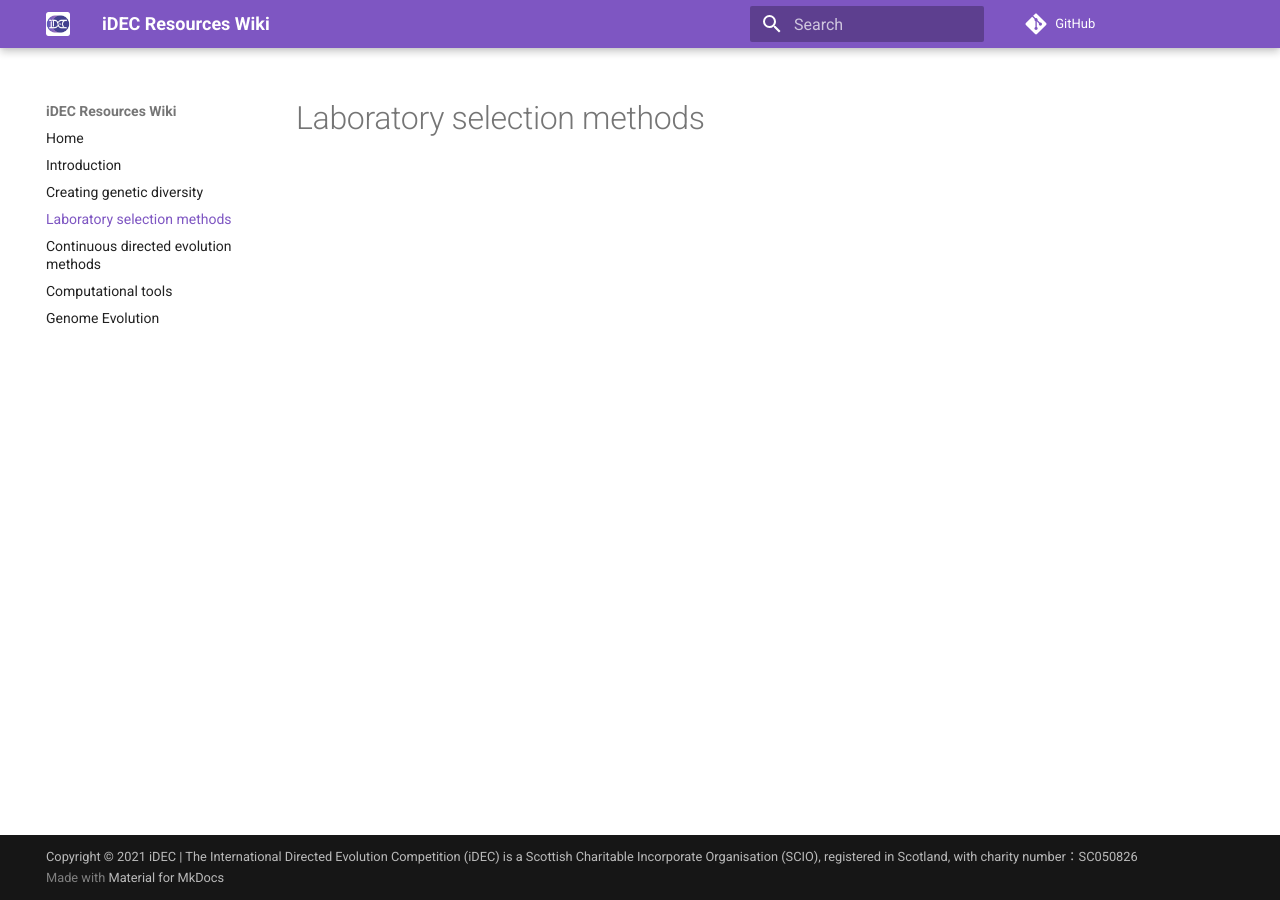
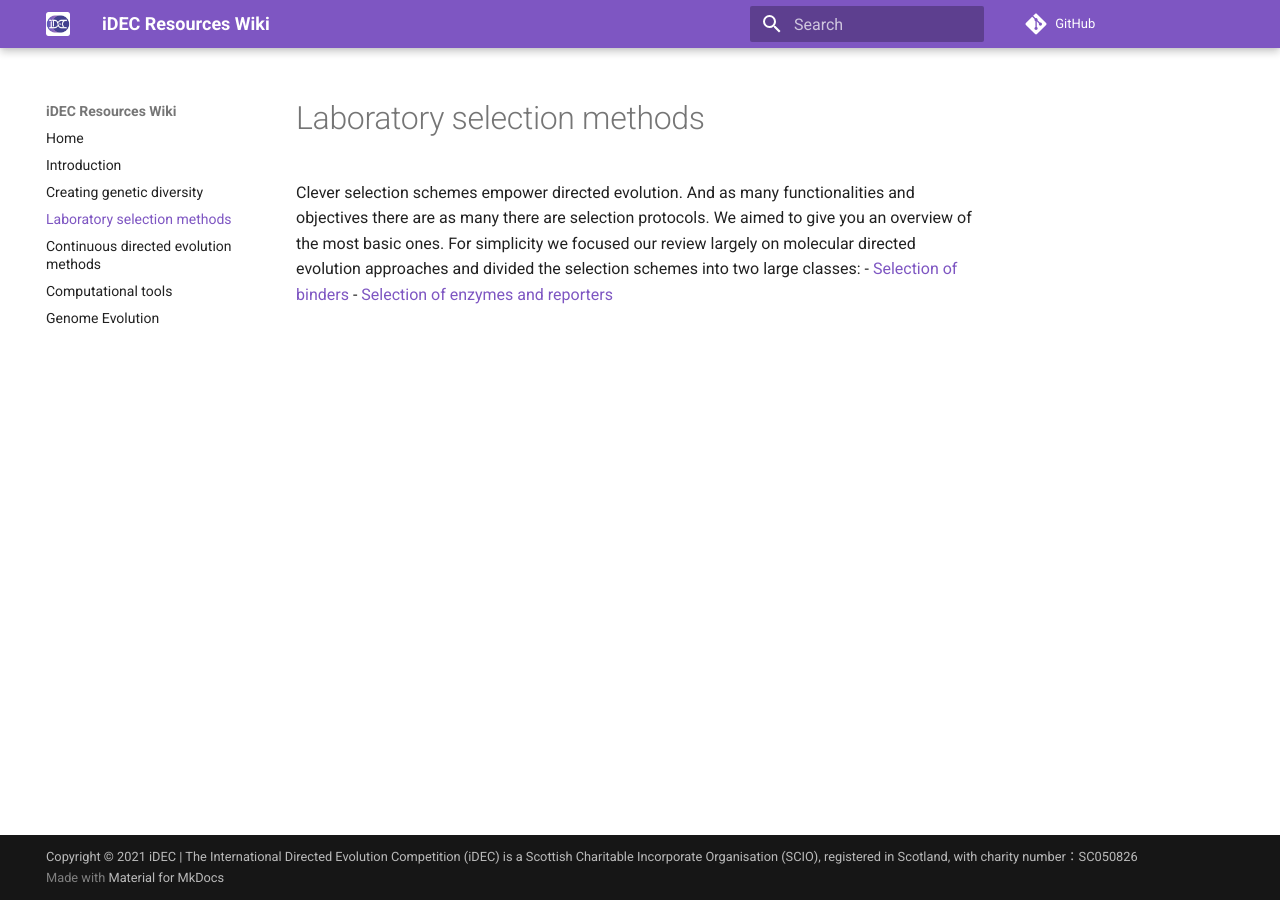
Before and after one commit to idechq/idec-wiki, an MkDocs documentation site: the page built from docs/lab_selection_methods.md, in a window 1280 px wide. Built offline with MkDocs 1.6.1 and Material for MkDocs 9.7.7, drawn with Linux system fonts in a browser that asks for light colours; comment, search, counter and statistics services are not loaded.

Commit message:
adding new files

```diff
--- a/docs/lab_selection_methods.md
+++ b/docs/lab_selection_methods.md
@@ -1 +1,5 @@
 # Laboratory selection methods
+
+Clever selection schemes empower directed evolution. And as many functionalities and objectives there are as many there are selection protocols. We aimed to give you an overview of the most basic ones. For simplicity we focused our review largely on molecular directed evolution approaches and divided the selection schemes into two large classes:
+- [Selection of binders](binders.md)
+- [Selection of enzymes and reporters](enzymes.md)
```
Also changed, not shown: docs/binders.md (added, +18 -0 lines), docs/introduction.md (+1 -1 lines), docs/CSR_SBL.md (added), docs/cisdisplay.md (added), docs/mRNAdisplay.md (added), docs/ribodisplay.md (added), 1 other file.
